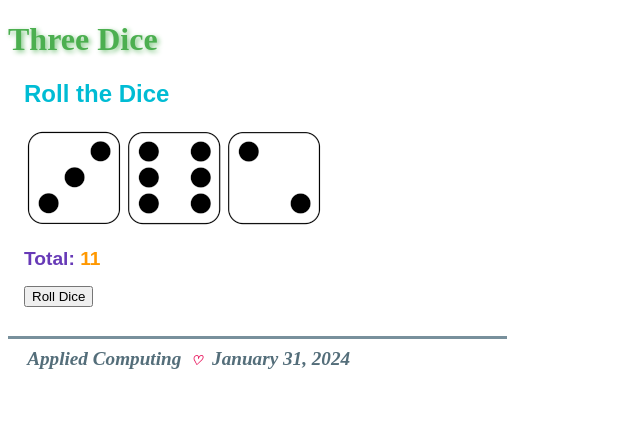
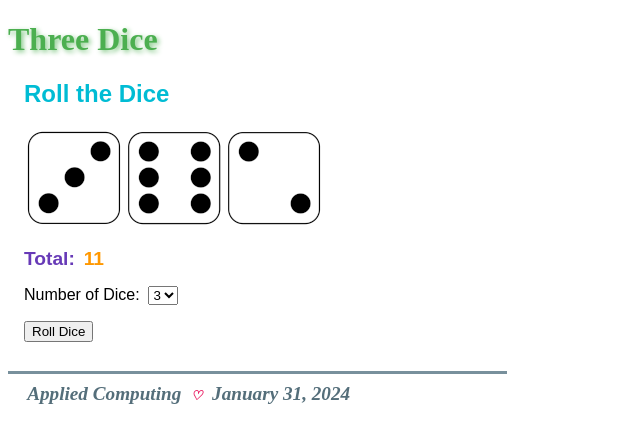
Before and after one commit to ManpreetKaur-ManpreetKaur/ThreeDiceAngular, an Angular app: page / in a window 1280 px wide. Shown: the top 442 px of the page, without its empty margins (0-640 px from the left). Built offline with nearby package versions, Linux system fonts and the light colour scheme.

Commit message:
implemented the selectable number of dice

```diff
--- a/src/app/app.component.html
+++ b/src/app/app.component.html
@@ -6,11 +6,21 @@
          src="/assets/images/dice/side_{{value}}.png" alt="side_{{value}}">
   </p>
   <p>
-    <span class="total_label">Total: </span>
+    <span class="total_label">Total:</span>&nbsp;
     <span class="total_number">{{rollData.total}}</span>
   </p>
   <p>
-    <button (click)="onRollDice()">Roll Dice</button>
+    <label for="c">Number of Dice:</label>&nbsp;
+    <select id="c" #numberOfDice>
+      <option>1</option>
+      <option>2</option>
+      <option selected>3</option>
+      <option>4</option>
+      <option>5</option>
+    </select>
+  </p>
+  <p>
+    <button (click)="onRollDice(parseInt(numberOfDice.value))">Roll Dice</button>
   </p>
 </main>
 <app-footer name="Applied Computing"></app-footer>
--- a/src/app/app.component.ts
+++ b/src/app/app.component.ts
@@ -15,8 +15,9 @@ export class AppComponent {
     this.rollData = rollerService.getRollData(3);
   }
 
-  onRollDice(){
-    this.rollData = this.rollerService.getRollData(3);
+  onRollDice(numberOfDice: number){
+    this.rollData = this.rollerService.getRollData(numberOfDice);
   }
 
+  protected readonly parseInt = parseInt;
 }
```
